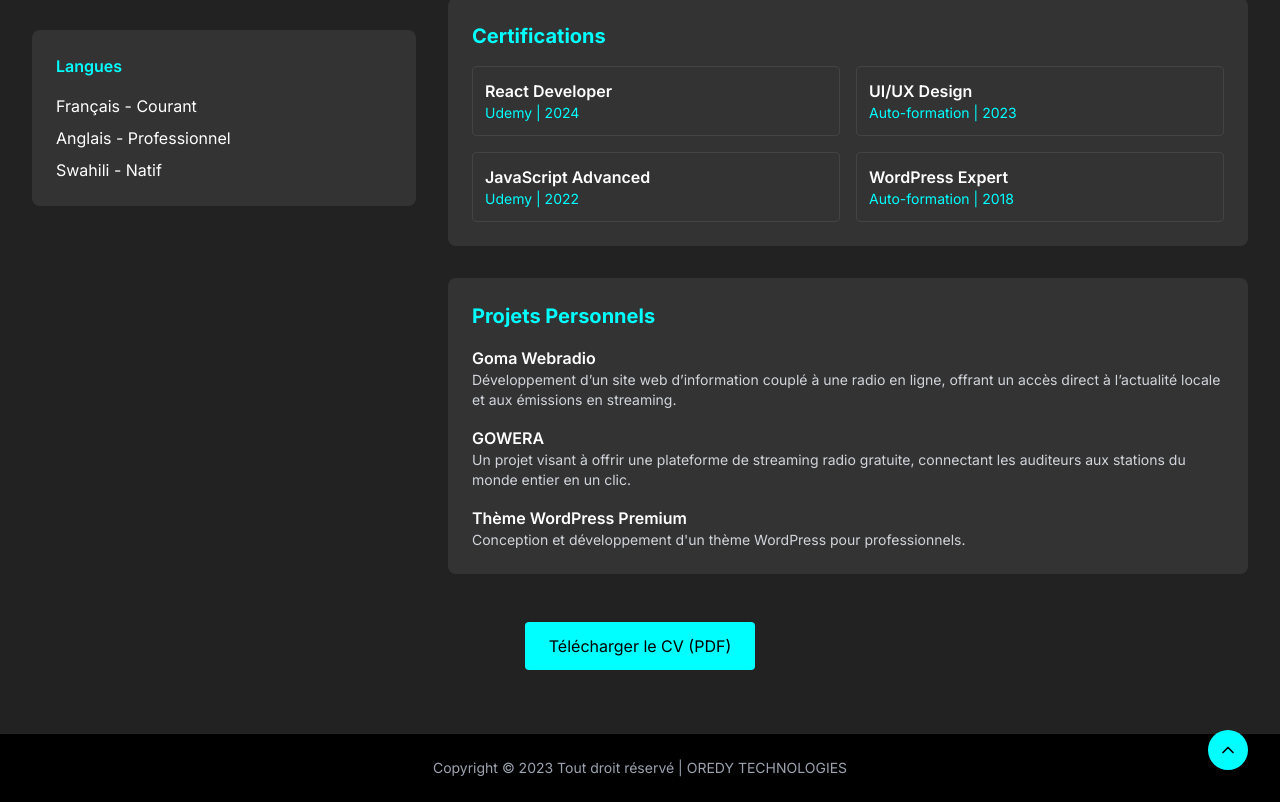
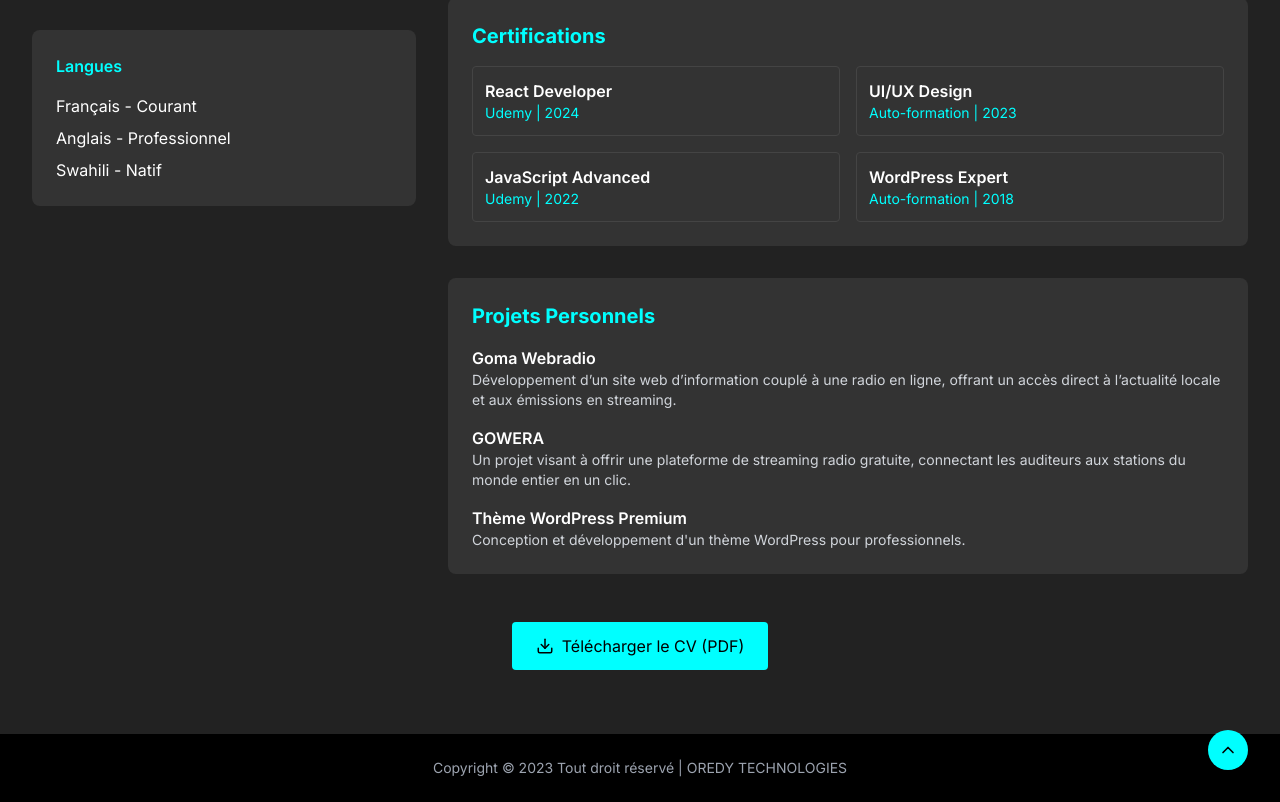
Before and after one commit to oredytech/duplicate-data-dream, a React (Vite) app: page /cv in a window 1280 px wide. Shown: the part 1002-1804 px from the top of the page. Built offline with nearby package versions, Linux system fonts and the light colour scheme.

Commit message:
feat: Add CV download functionality
Implement the ability to download the CV from the CV page.

```diff
--- a/src/components/Hero.tsx
+++ b/src/components/Hero.tsx
@@ -1,6 +1,7 @@
 
 import { useState, useEffect } from 'react';
 import { Link } from 'react-router-dom';
+import { Download } from 'lucide-react';
 
 const Hero = () => {
   const [isVisible, setIsVisible] = useState(false);
@@ -35,7 +36,10 @@ const Hero = () => {
               Transformez votre vision en réalité numérique avec notre expertise en création de sites web
             </p>
             <div className="flex flex-col sm:flex-row gap-4 justify-center md:justify-start">
-              <Link to="/cv" className="btn btn-primary">Voir mon CV</Link>
+              <Link to="/cv" className="btn btn-primary inline-flex items-center">
+                <Download className="mr-2" size={16} />
+                Voir mon CV
+              </Link>
               <a href="#contact" className="btn btn-outline">Me contacter</a>
             </div>
           </div>
--- a/src/pages/CV.tsx
+++ b/src/pages/CV.tsx
@@ -1,8 +1,9 @@
 
-import { ArrowLeft } from 'lucide-react';
+import { ArrowLeft, Download } from 'lucide-react';
 import { Link } from 'react-router-dom';
 import Header from '@/components/Header';
 import Footer from '@/components/Footer';
+import { Button } from '@/components/ui/button';
 
 const CV = () => {
   return (
@@ -233,7 +234,12 @@ const CV = () => {
           </div>
 
           <div className="mt-12 text-center">
-            <a href="#" className="btn btn-primary inline-flex items-center justify-center">
+            <a
+              href="/assets/OREDY_CV.pdf"
+              download="OREDY_MUSANDA_CV.pdf"
+              className="btn btn-primary inline-flex items-center justify-center"
+            >
+              <Download className="mr-2" size={18} />
               Télécharger le CV (PDF)
             </a>
           </div>
```
Also changed, not shown: 2 other files (tests, documents, lock files or other folders).
